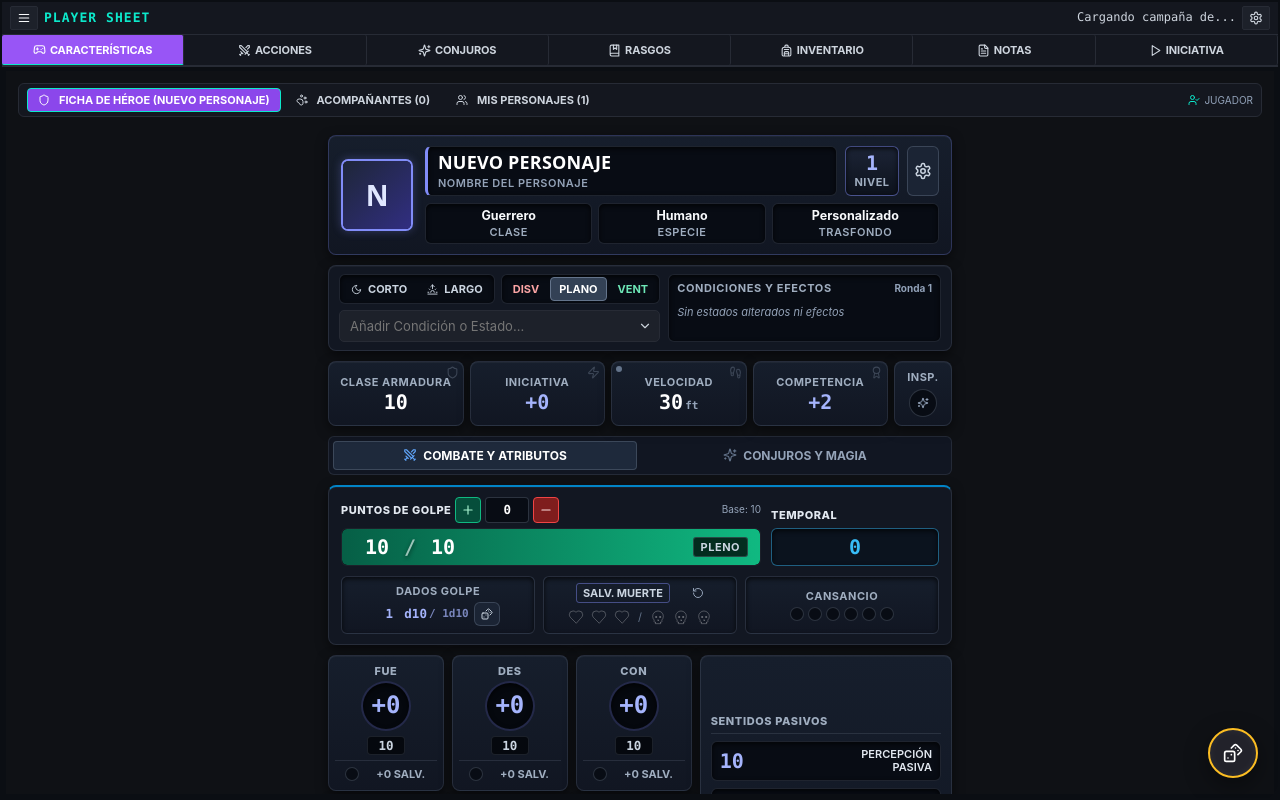
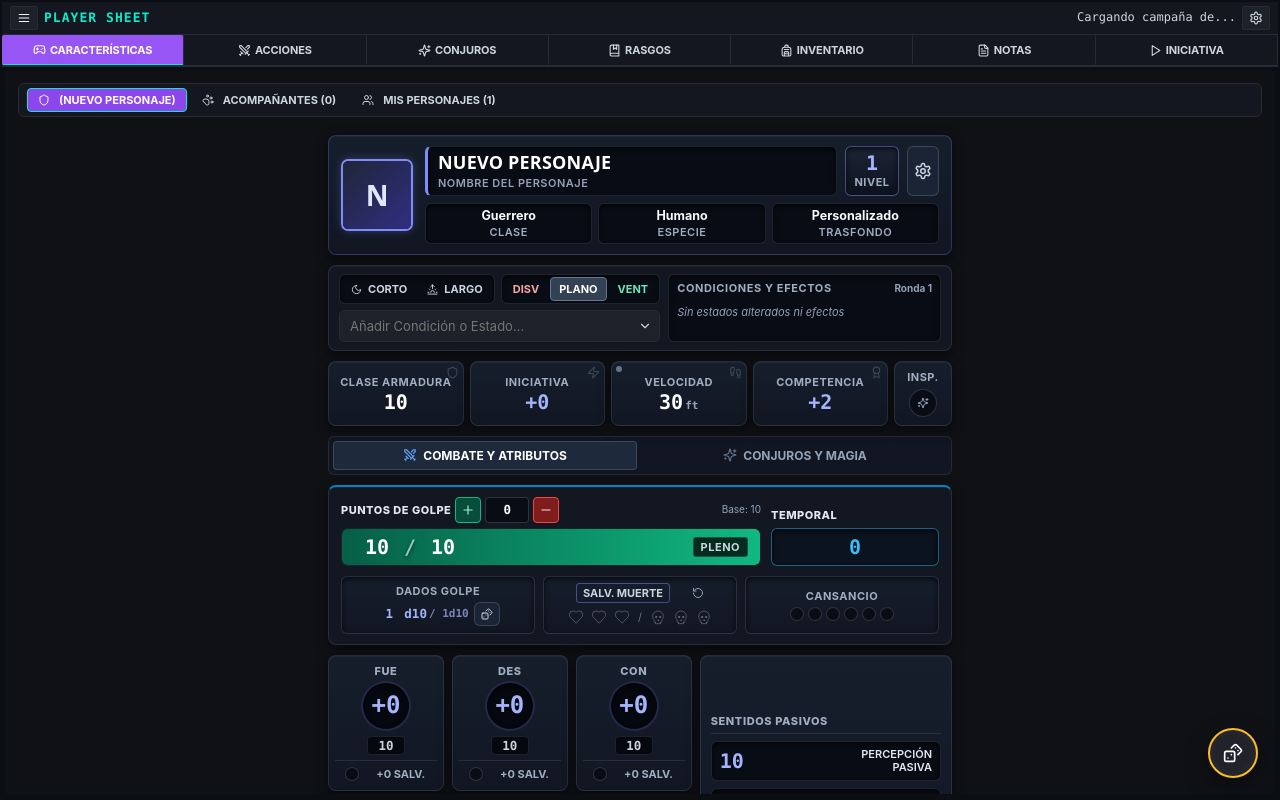
Before and after one commit to JigsawM1/Symbionte-DM-toolset-5.5e, a React (Vite) app: page / in a window 1280 px wide. Built offline with nearby package versions, Linux system fonts and the light colour scheme.

Commit message:
limpieza de vistajugador

```diff
--- a/src/componentes/caracteristicas/personajes/VistaJugadores.module.css
+++ b/src/componentes/caracteristicas/personajes/VistaJugadores.module.css
@@ -284,15 +284,6 @@
   margin-right: 4px;
 }
 
-.indicadorRolJugador {
-  display: inline-flex;
-  align-items: center;
-  gap: 4px;
-  font-size: 10px;
-  color: var(--color-texto-apagado);
-  text-transform: uppercase;
-}
-
 .contenedorAcompanantes {
   max-width: 640px;
   margin: 0 auto;
--- a/src/componentes/caracteristicas/personajes/VistaJugadores.tsx
+++ b/src/componentes/caracteristicas/personajes/VistaJugadores.tsx
@@ -11,13 +11,13 @@ import { GestorPersonajes } from "./GestorPersonajes";
 import { SeccionAcompanantesPersonaje } from "./acompanantes/SeccionAcompanantesPersonaje";
 import { autoResolverMiniaturasJugador } from "@/servicios/resolutorMiniaturasJugador";
 import { usarEstadoPersistido } from "@/hooks";
-import { Shield, Users, UserCheck, PawPrint } from "lucide-react";
+import { Shield, Users, PawPrint } from "lucide-react";
 import estilos from "./VistaJugadores.module.css";
 
 type SubPestanaJugador = "ficha" | "acompanantes" | "configuracion" | "personajes";
 
 export const VistaJugadores: React.FC = () => {
-  const { esGM, datosInicialesCargados } = usarEstadoConfiguracion();
+  const { datosInicialesCargados } = usarEstadoConfiguracion();
   const { agregarNotificacion } = usarAccionesConfiguracion();
   const { personajes, idPersonajeActivo, personajeActivo } = usarEstadoPersonajes();
   const {
@@ -56,7 +56,7 @@ export const VistaJugadores: React.FC = () => {
             data-activa={subPestanaActiva === "ficha"}
           >
             <Shield size={12} className={estilos.iconoSubPestana} />
-            Ficha de Héroe {personajeActivo ? `(${personajeActivo.nombre})` : ""}
+            {personajeActivo ? `(${personajeActivo.nombre})` : "Ficha de Héroe"}
           </button>
 
           <button
@@ -78,12 +78,6 @@ export const VistaJugadores: React.FC = () => {
             <Users size={12} className={estilos.iconoSubPestana} />
             Mis Personajes ({personajes.length})
           </button>
-        </div>
-
-        {/* Indicador de Rol */}
-        <div className={estilos.indicadorRolJugador}>
-          <UserCheck size={12} color="var(--color-borde-cian)" />
-          <span>{esGM ? "DM (GM)" : "Jugador"}</span>
         </div>
       </div>
 
```
